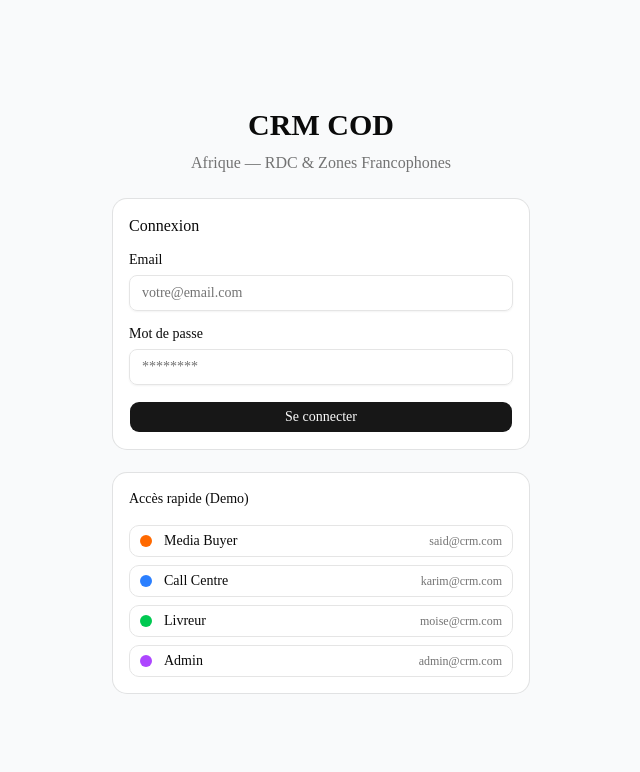
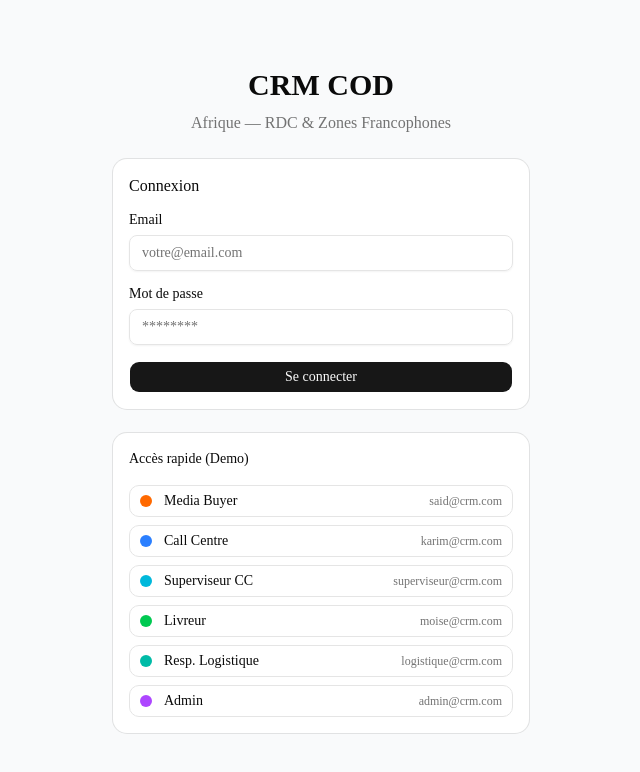
Before and after one commit to SAIDZI2/crm-cod-afrique, a Next.js app: page /login in a window 1280 px wide. Shown: the top 772 px of the page, without its empty margins (319-959 px from the left). Built offline with nearby package versions, Linux system fonts and the light colour scheme; no server answers.

Commit message:
feat: add Superviseur CC and Resp. Logistique to demo accounts on login page
https://claude.ai/code/session_018aGHYaggwB65MM4KUhNCYd

```diff
--- a/src/app/login/page.tsx
+++ b/src/app/login/page.tsx
@@ -12,7 +12,9 @@ import type { UserRole } from '@/lib/types';
 const DEMO_ACCOUNTS = [
   { email: 'said@crm.com', role: 'media_buyer', label: 'Media Buyer', path: '/media-buyer/dashboard', color: 'bg-orange-500' },
   { email: 'karim@crm.com', role: 'call_center', label: 'Call Centre', path: '/call-centre/dashboard', color: 'bg-blue-500' },
+  { email: 'superviseur@crm.com', role: 'superviseur_cc', label: 'Superviseur CC', path: '/call-centre/dashboard', color: 'bg-cyan-500' },
   { email: 'moise@crm.com', role: 'livreur', label: 'Livreur', path: '/livreur/dashboard', color: 'bg-green-500' },
+  { email: 'logistique@crm.com', role: 'responsable_logistique', label: 'Resp. Logistique', path: '/livreur/dashboard', color: 'bg-teal-500' },
   { email: 'admin@crm.com', role: 'admin', label: 'Admin', path: '/admin', color: 'bg-purple-500' },
 ];
 
```
